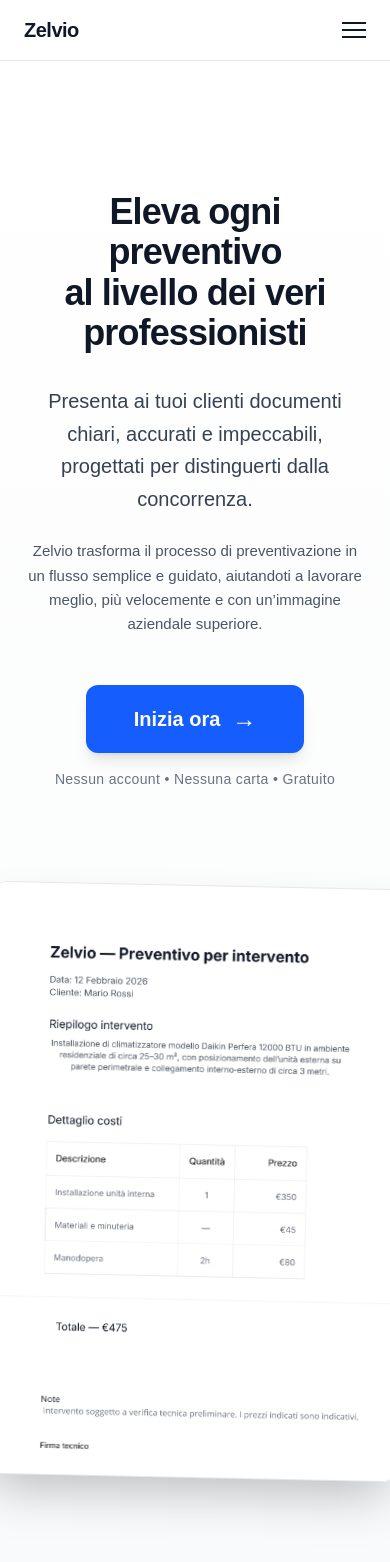
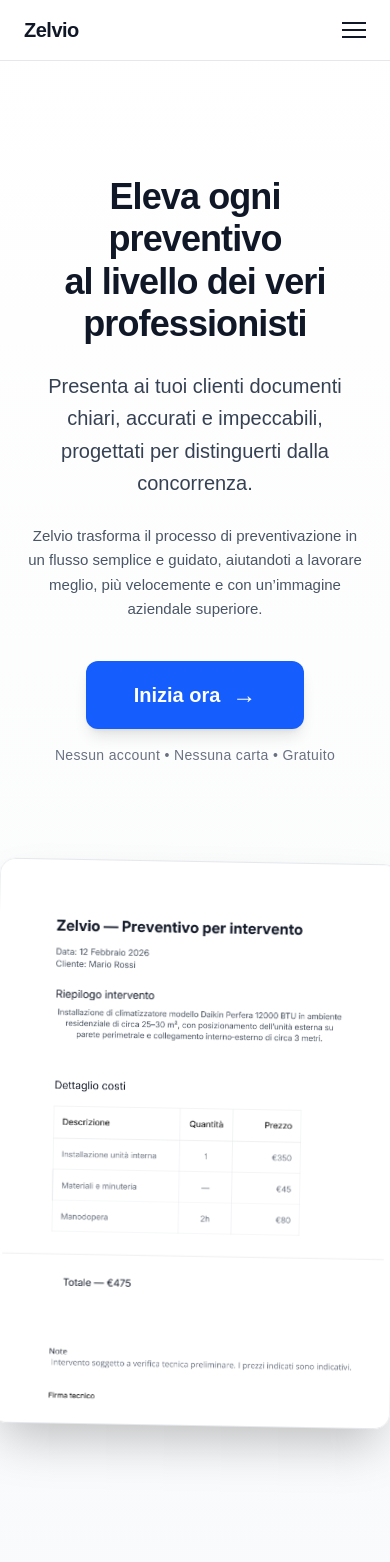
Before and after one commit to microbuilder84/zelvio, a Next.js app: page / in a window 390 px wide. Shown: the top 1562 px of the page. Built offline with nearby package versions, Linux system fonts and the light colour scheme.

Commit message:
hero last

```diff
--- a/app/(landing)/components/Hero.tsx
+++ b/app/(landing)/components/Hero.tsx
@@ -2,16 +2,16 @@
 
 export default function Hero() {
     return (
-        <section className="pt-48 pb-40 bg-gradient-to-b from-white to-gray-50">
+        <section className="pt-44 pb-40 bg-gradient-to-b from-white to-gray-50">
             <div className="max-w-7xl mx-auto px-6 flex flex-col md:flex-row items-center gap-24">
 
                 {/* Testo */}
                 <div className="flex-1 md:pr-16 text-center md:text-left">
-                    <h1 className="text-4xl md:text-[2.9rem] font-semibold text-gray-900 leading-[1.12] tracking-tight mb-8">
+                    <h1 className="text-4xl md:text-[2.9rem] font-semibold text-gray-900 leading-[1.18] tracking-tight mb-6">
                         Eleva ogni preventivo<br />al livello dei veri professionisti
                     </h1>
 
-                    <p className="text-xl text-gray-700 max-w-lg leading-relaxed mt-3">
+                    <p className="text-xl text-gray-700 max-w-lg leading-relaxed mt-4">
                         Presenta ai tuoi clienti documenti chiari, accurati e impeccabili,
                         progettati per distinguerti dalla concorrenza.
                     </p>
@@ -22,7 +22,7 @@
                     </p>
 
                     {/* CTA */}
-                    <div className="mt-12 flex flex-col items-center md:items-start">
+                    <div className="mt-10 flex flex-col items-center md:items-start">
                         <a
                             href="/wizard"
                             className="px-12 py-5 bg-blue-600 text-white font-semibold rounded-xl shadow-lg hover:shadow-xl hover:bg-blue-700 transition-all duration-300 text-xl flex items-center gap-3"
@@ -42,11 +42,11 @@
 
                     {/* Glow morbido */}
                     <div className="absolute inset-0 -z-10 flex justify-center">
-                        <div className="w-[28rem] h-[28rem] bg-blue-200 rounded-full blur-[120px] opacity-30"></div>
+                        <div className="w-[26rem] h-[26rem] bg-blue-200 rounded-full blur-[140px] opacity-25"></div>
                     </div>
 
                     {/* Frame premium */}
-                    <div className="rounded-2xl shadow-2xl border border-gray-200 overflow-hidden bg-white/90 backdrop-blur-sm transform rotate-[1.2deg] hover:rotate-0 transition-all duration-700 w-[420px]">
+                    <div className="rounded-2xl shadow-2xl border border-gray-200 overflow-hidden bg-white/90 backdrop-blur-sm transform rotate-[1deg] hover:rotate-0 transition-all duration-700 w-[400px]">
                         <img
                             src="/preventivo-intervento-zelvio.png"
                             alt="Anteprima Zelvio"
```
